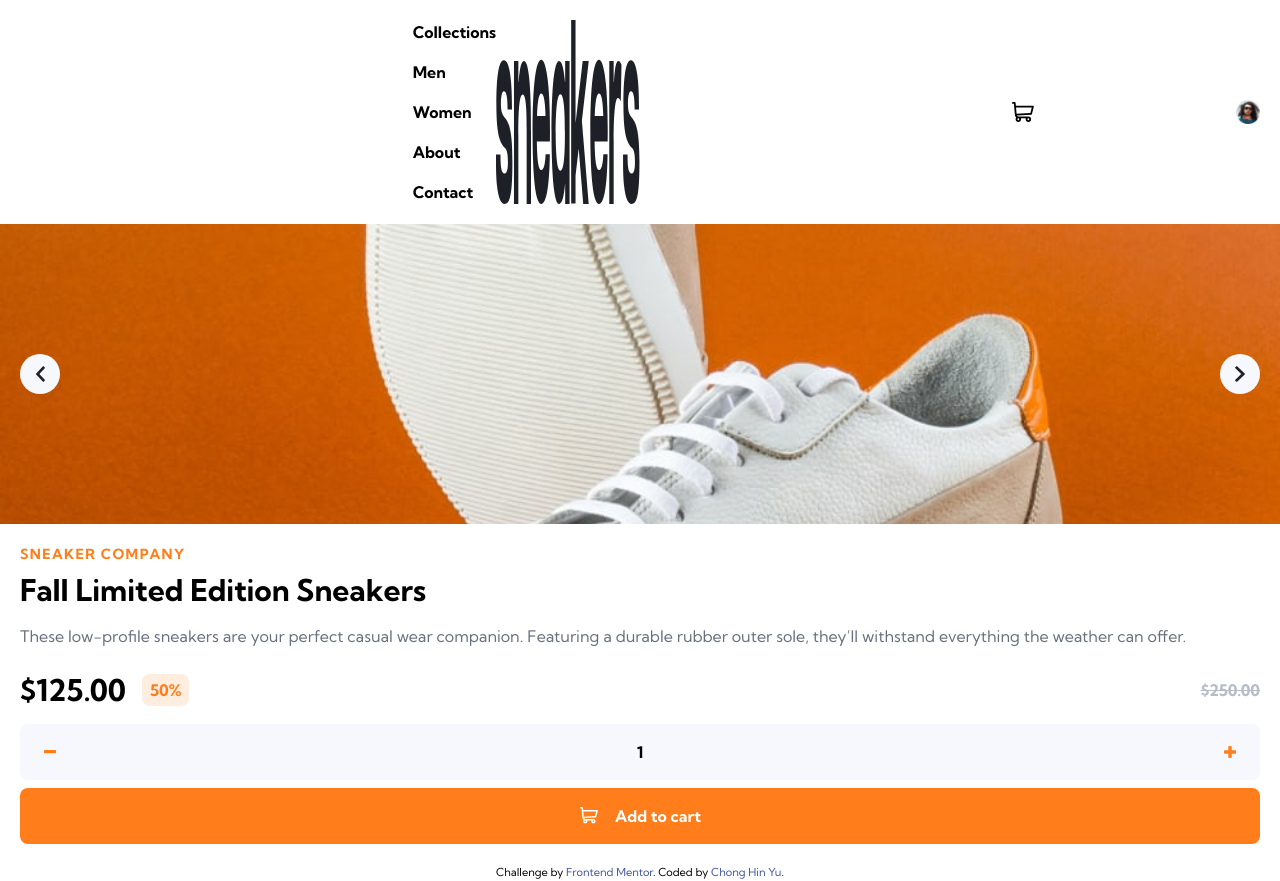
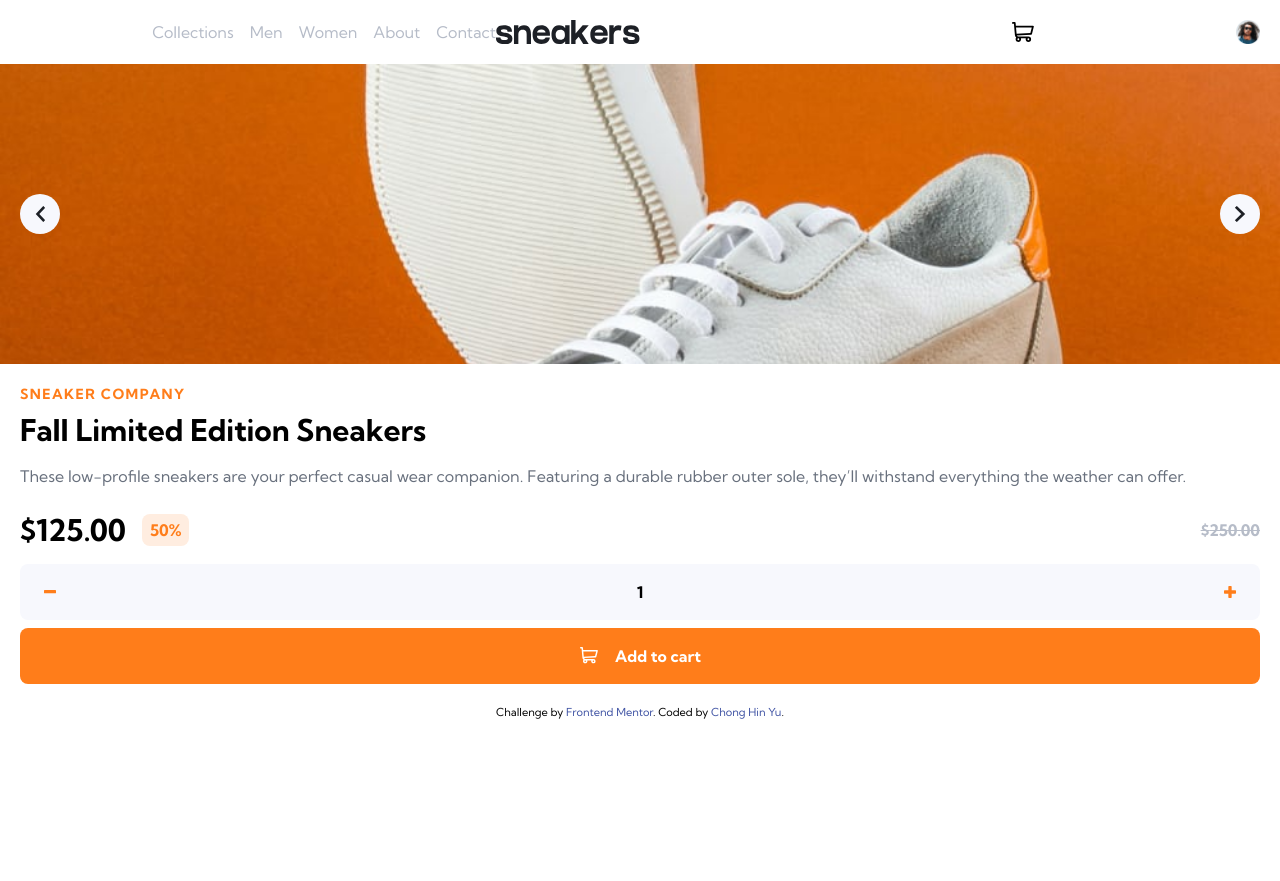
Before and after one commit to Hin274/ecommerce-product-page-main, a React (Vite) app: page / in a window 1280 px wide. After the commit the page ends 800 px from the top, so only its background shows below. Built offline with nearby package versions, Linux system fonts and the light colour scheme.

Commit message:
Add nav link styling

```diff
--- a/src/components/NavLinks.jsx
+++ b/src/components/NavLinks.jsx
@@ -2,12 +2,12 @@
 
 const NavLinks = () => {
     return (
-        <ul className="text-main-black font-bold grid gap-4">
-            <li ><a href='#'>Collections</a></li>
-            <li><a href='#'>Men</a></li>
-            <li><a href='#'>Women</a></li>
-            <li><a href='#'>About</a></li>
-            <li><a href='#'>Contact</a></li>
+        <ul className="text-main-black font-bold grid gap-4 lg:flex lg:text-grayish-blue lg:font-normal">
+            <li ><a className="hover:border-b-2 hover:border-main-orange hover:py-8" href='#'>Collections</a></li>
+            <li><a className="hover:border-b-2 hover:border-main-orange hover:py-8"  href='#'>Men</a></li>
+            <li><a className="hover:border-b-2 hover:border-main-orange hover:py-8" href='#'>Women</a></li>
+            <li><a className="hover:border-b-2 hover:border-main-orange hover:py-8" href='#'>About</a></li>
+            <li><a className="hover:border-b-2 hover:border-main-orange hover:py-8" href='#'>Contact</a></li>
         </ul>
 
     );
```
